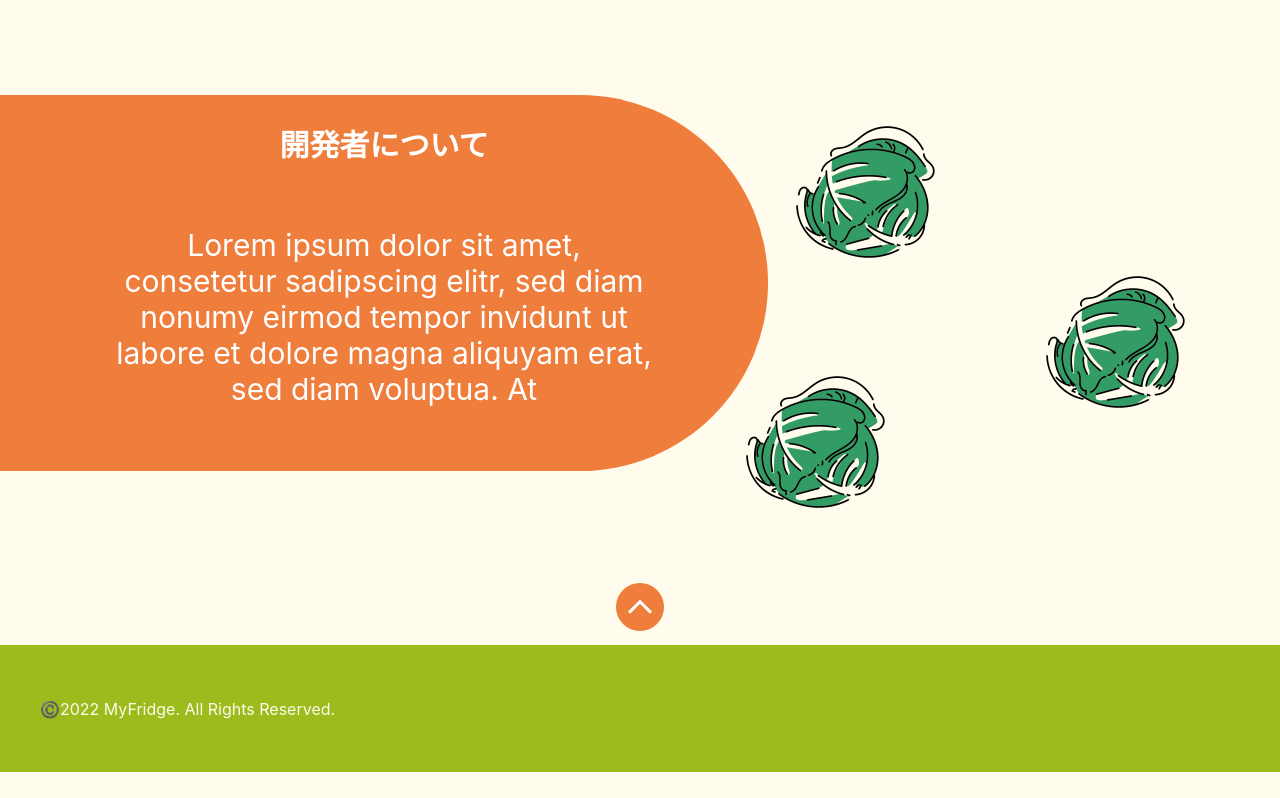
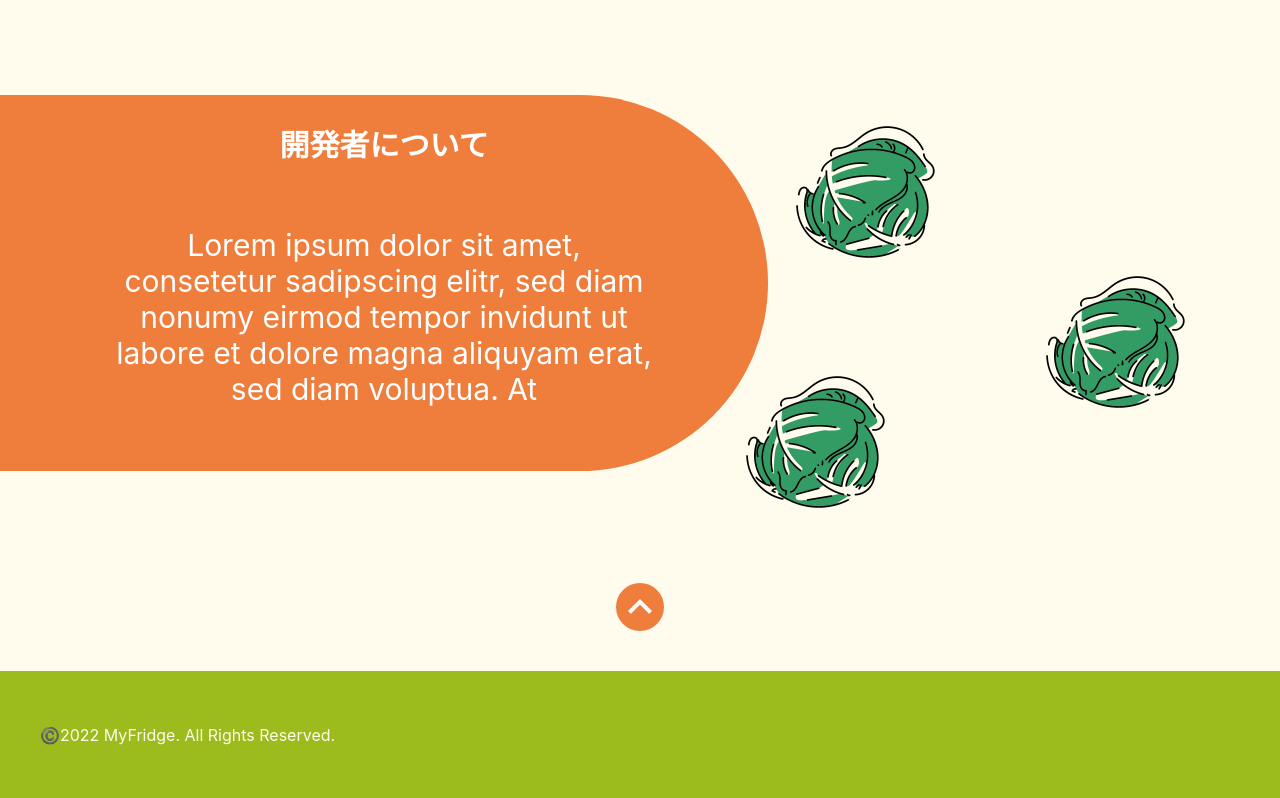
Before and after one commit to masaokaka/my-fridge-landingPage, a Next.js app in the folder src/: page /about in a window 1280 px wide. Shown: the part 1425-2223 px from the top of the page. Before the commit the page ends 2197 px from the top, so only its background shows below. Built offline with nearby package versions, Linux system fonts and the light colour scheme.

Commit message:
update:#6 「トップに戻る」アイコンの統一

```diff
--- a/src/pages/about/index.tsx
+++ b/src/pages/about/index.tsx
@@ -193,12 +193,18 @@ const About: NextPage = () => (
         </div>
       </div>
 
-      <div className='flex items-center justify-center mb-2'>
-        {/* eslint-disable react/button-has-type */}
-        <button onClick={() => window.scroll({ top: 0, behavior: 'smooth' })}>
-          <span className='material-symbols-outlined cursor-pointer text-5xl text-white bg-[#EF7D3C] rounded-[50%]'>
-            expand_less
-          </span>
+      <div className='mb-10 flex w-full items-center justify-center rounded-full'>
+        <button
+          className='h-12 w-12 rounded-full bg-custom-accent text-center text-white transition-transform duration-500 ease-out hover:translate-y-[-10px]'
+          type='button'
+          onClick={() => {
+            window.scrollTo({
+              top: 0,
+              behavior: 'smooth',
+            });
+          }}
+        >
+          <span className='material-icons text-5xl'>keyboard_arrow_up</span>
         </button>
       </div>
     </main>
```
